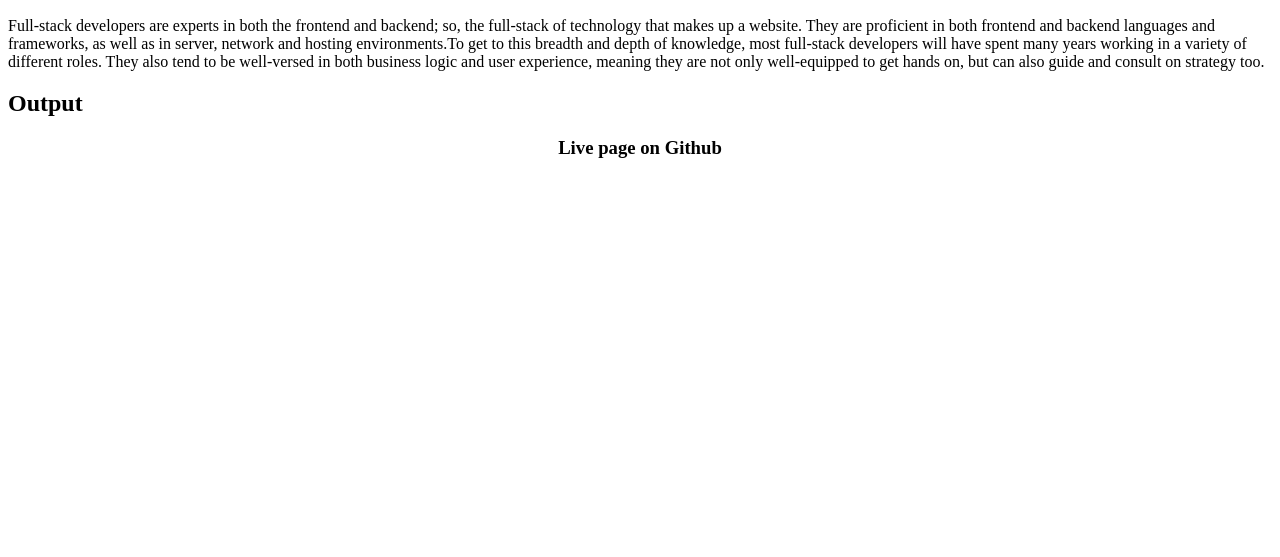
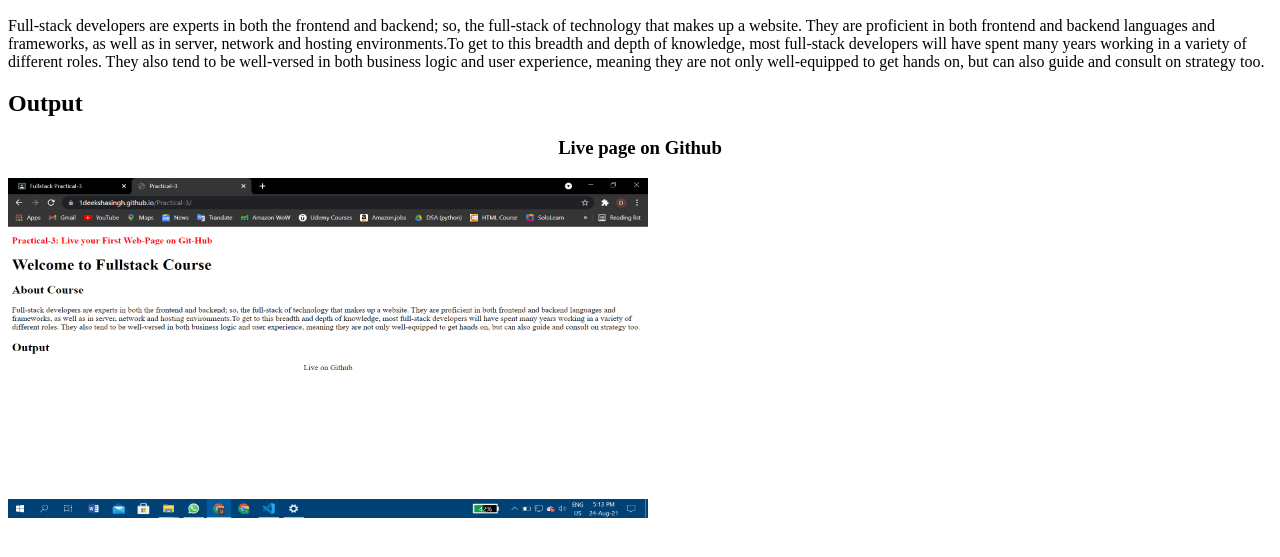
Before and after one commit to 1deekshasingh/Practical-3, a plain HTML site: page index.html in a window 1280 px wide. Shown: the part 151-708 px from the top of the page. Drawn offline with Linux system fonts and the light colour scheme.

Commit message:
Update index.html

```diff
--- a/index.html
+++ b/index.html
@@ -16,7 +16,7 @@
     </p>
     <h2>Output</h2>
     <h3 style = "text-align: center;">Live page on Github</h3>
-    <img src="img.png" alt="The image is not seen" width="640" height="340>
+    <img src="img.png" alt="The image is not seen" width="640" height="340">
 
 
 </body>
```
